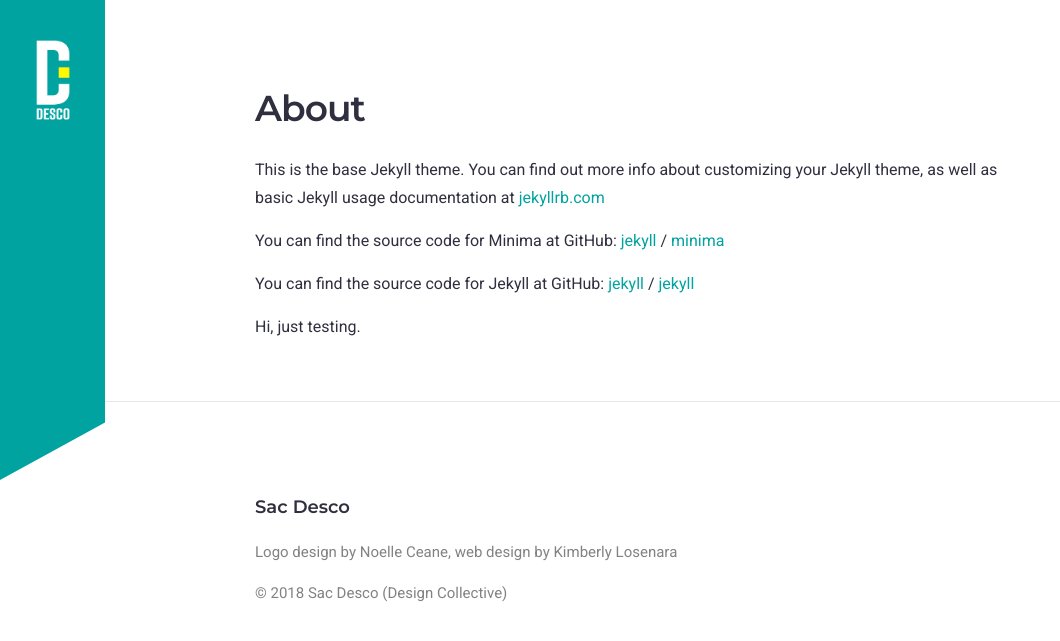
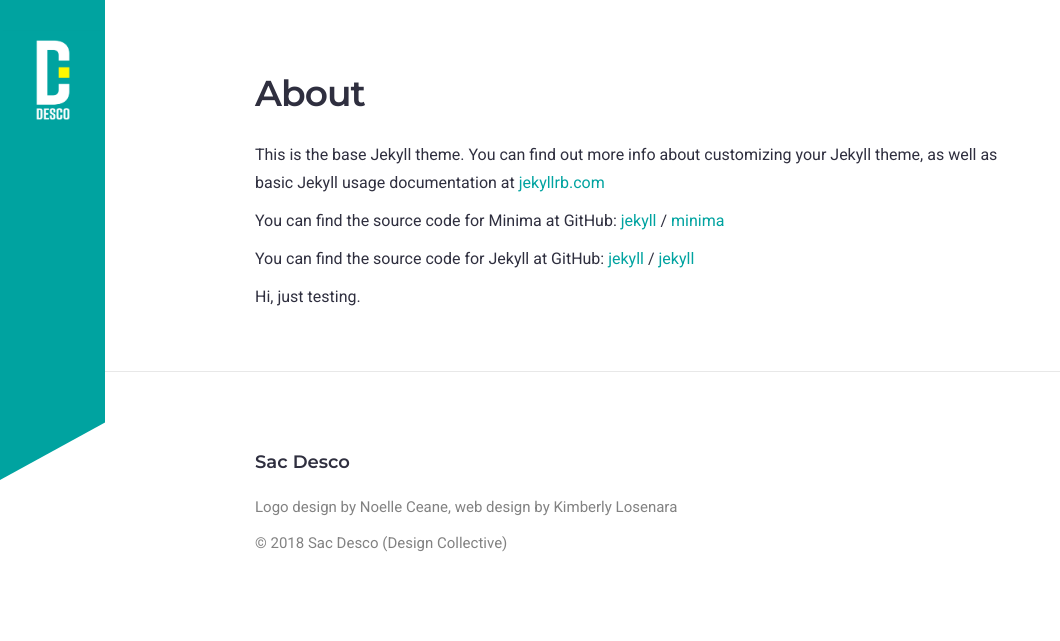
Before and after one commit to kmbrlygl/thisisdesco, a Jekyll site: the page built from about.md, in a window 1280 px wide. Shown: the top 641 px of the page, without its empty margins (0-1060 px from the left). Built offline with Jekyll 4.4.1, drawn with Linux system fonts in a browser that asks for light colours.

Commit message:
Tweak type; spacing between headers and vertical rhythm

```diff
--- a/_includes/footer.html
+++ b/_includes/footer.html
@@ -5,7 +5,7 @@
     <h2 class="footer-heading">{{ site.title | escape }}</h2>
 
     <div class="footer-col-wrapper">
-      <div class="footer-col footer-col-1">
+      <div class="footer-col">
         <p>Logo design by Noelle Ceane, web design by Kimberly Losenara</p>
        <p>© 2018 Sac Desco (Design Collective)</p>
       </div>
--- a/_sass/minima/_base.scss
+++ b/_sass/minima/_base.scss
@@ -34,7 +34,7 @@ h1, h2, h3, h4, h5, h6,
 p, blockquote, pre,
 ul, ol, dl, figure,
 %vertical-rhythm {
-  margin-bottom: $spacing-unit / 2;
+  margin-bottom: $spacing-unit / 3;
 }
 
 
@@ -85,7 +85,7 @@ li {
 h1, h2, h3, h4, h5, h6 {
   font-family: $heading-font-family;
   font-weight: $heading-font-weight;
-  margin-top: $spacing-unit*2;
+  margin-top: $spacing-unit*1.5;
 }
 
 
```
